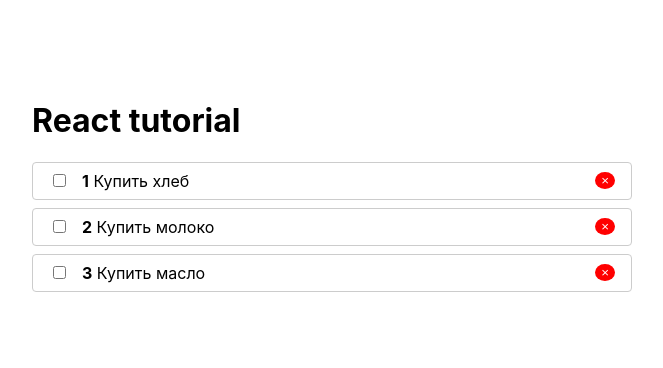
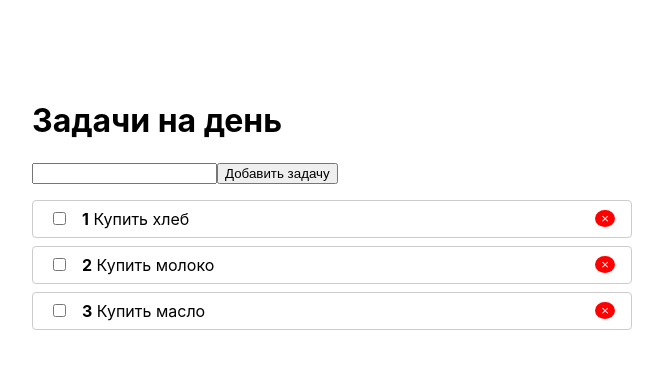
Before and after one commit to m4medbekov/react-todo, a React (Create React App) app: page / in a window 1280 px wide. Shown: the top 368 px of the page, without its empty margins (308-971 px from the left). Built offline with nearby package versions, Linux system fonts and the light colour scheme.

Commit message:
A form for adding an item to the list has been created

```diff
--- a/src/App.js
+++ b/src/App.js
@@ -1,4 +1,5 @@
 import { useState } from "react";
+import AddItem from "./Components/AddItem";
 import TodoList from "./Components/TodoList";
 import Context from "./context";
 
@@ -25,10 +26,23 @@ function App() {
     setArrayOfTodoItems(arrayOfTodoItems.filter(item => item.id !== id))
   }
 
+  function addItem(title) {
+    setArrayOfTodoItems(
+      arrayOfTodoItems.concat([
+        {
+          title,
+          id: Date.now(),
+          completed: false
+        }
+      ])
+    )
+  }
+
   return (
     <Context.Provider value={{ removeItem }}>
       <div className="wrapper">
-        <h1>React tutorial</h1>
+        <h1>Задачи на день</h1>
+        <AddItem onCreate={addItem} />
 
         {arrayOfTodoItems.length ? (
           <TodoList arrayOfTodoItems={arrayOfTodoItems} onToggle={onToggle} />
--- /dev/null
+++ b/src/Components/AddItem.js
@@ -0,0 +1,29 @@
+import React, {useState} from "react";
+import PropTypes from "prop-types";
+
+function AddItem({onCreate}) {
+    const [value, setValue] = useState('')
+
+    function submitHandler(event) {
+        event.preventDefault()
+
+        if (value.trim()) {
+            onCreate(value)
+        }
+
+        setValue('')
+    }
+
+    return (
+        <form style={{marginBottom: '1rem'}} onSubmit={submitHandler}>
+            <input value={value} onChange={event => setValue(event.target.value)} />
+            <button type="button">Добавить задачу</button>
+        </form>
+    )
+}
+
+AddItem.propTypes = {
+    onCreate: PropTypes.func.isRequired
+}
+
+export default AddItem
--- a/src/index.css
+++ b/src/index.css
@@ -25,6 +25,10 @@ code {
   border: none;
 }
 
+.removeBtn:hover {
+  cursor: pointer;
+}
+
 .done {
   text-decoration: line-through;
 }
```
